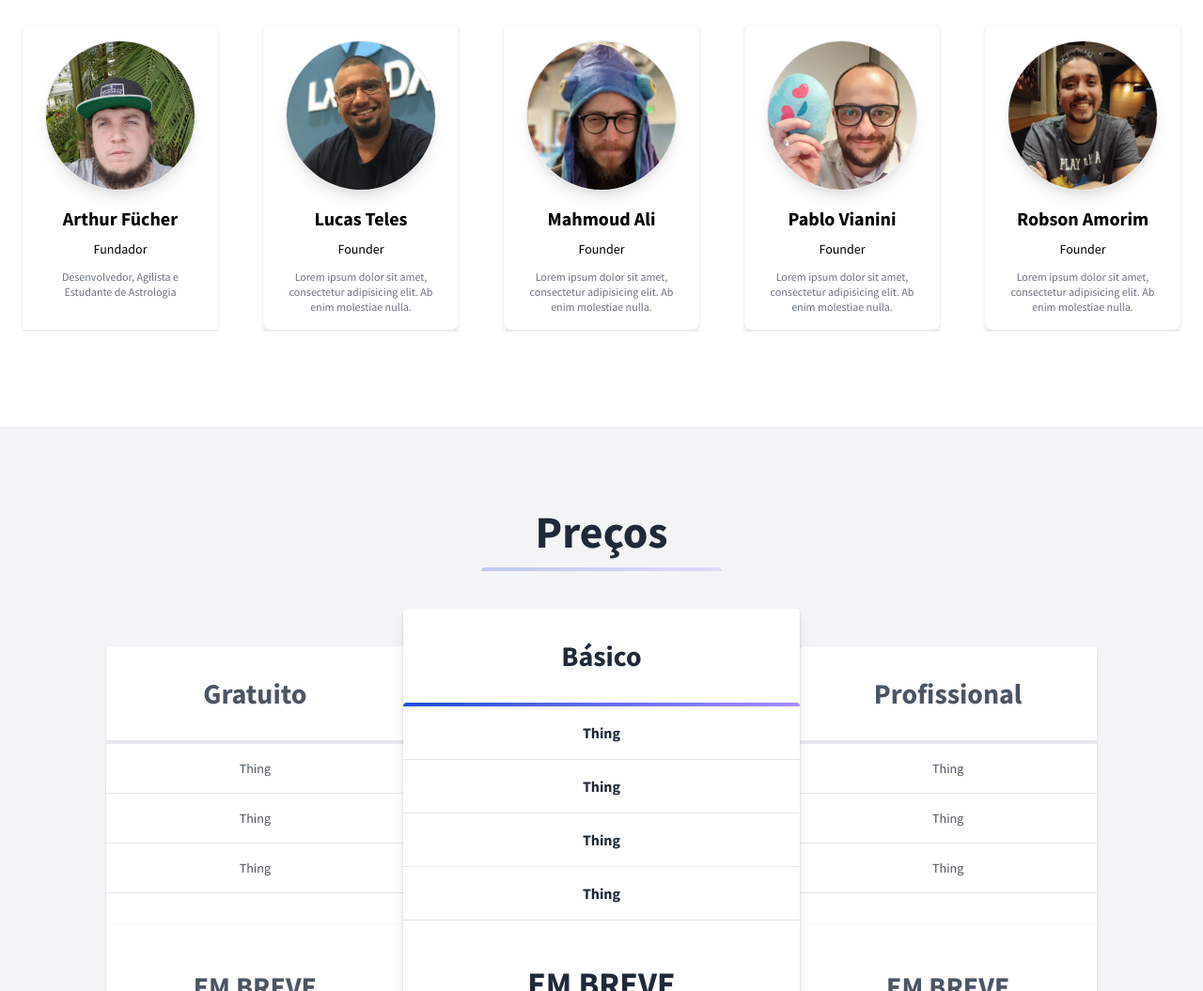
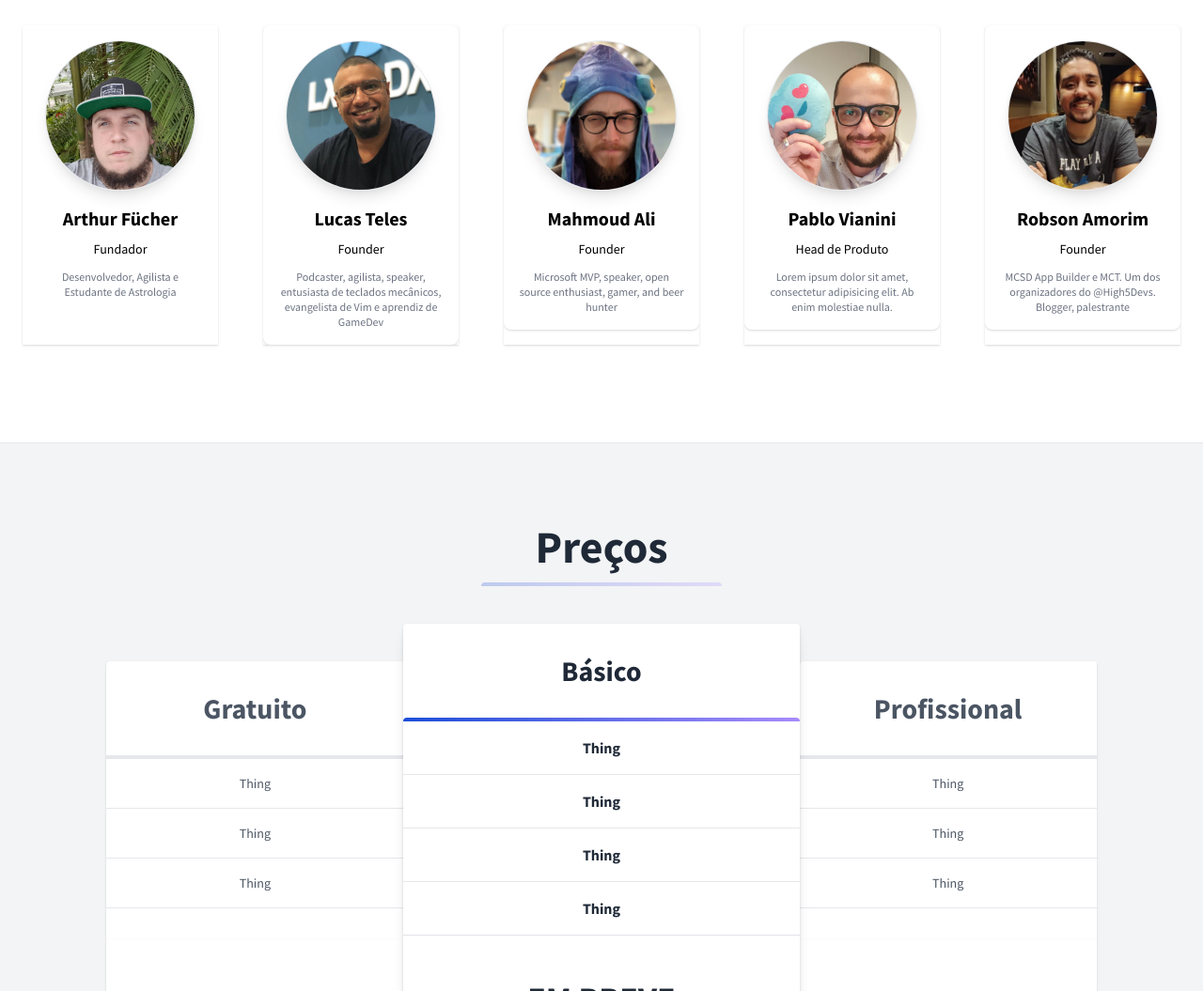
Before and after one commit to afucher/astro-app-site, a plain HTML site: page index.html in a window 1280 px wide. Shown: the part 2470-3525 px from the top of the page at 94% size. Drawn offline with nearby package versions, Linux system fonts and the light colour scheme.

Commit message:
adiciona info das pessoas

```diff
--- a/index.html
+++ b/index.html
@@ -276,7 +276,7 @@
                       <h6 class="mt-2 text-sm font-medium">Founder</h6>
 
                       <p class="text-xs text-gray-500 text-center mt-3">
-                          Lorem ipsum dolor sit amet, consectetur adipisicing elit. Ab enim molestiae nulla.
+                        Podcaster, agilista, speaker, entusiasta de teclados mecânicos, evangelista de Vim e aprendiz de GameDev
                       </p>
                   </div>
                 </div>
@@ -294,7 +294,7 @@
                     <h6 class="mt-2 text-sm font-medium">Founder</h6>
 
                     <p class="text-xs text-gray-500 text-center mt-3">
-                        Lorem ipsum dolor sit amet, consectetur adipisicing elit. Ab enim molestiae nulla.
+                      Microsoft MVP, speaker, open source enthusiast, gamer, and beer hunter
                     </p>
                 </div>
             </div>
@@ -309,7 +309,7 @@
                       </div>
 
                       <h2 class="mt-4 font-bold text-xl">Pablo Vianini</h2>
-                      <h6 class="mt-2 text-sm font-medium">Founder</h6>
+                      <h6 class="mt-2 text-sm font-medium">Head de Produto</h6>
 
                       <p class="text-xs text-gray-500 text-center mt-3">
                           Lorem ipsum dolor sit amet, consectetur adipisicing elit. Ab enim molestiae nulla.
@@ -330,7 +330,7 @@
                       <h6 class="mt-2 text-sm font-medium">Founder</h6>
 
                       <p class="text-xs text-gray-500 text-center mt-3">
-                          Lorem ipsum dolor sit amet, consectetur adipisicing elit. Ab enim molestiae nulla.
+                        MCSD App Builder e MCT. Um dos organizadores do @High5Devs. Blogger, palestrante
                       </p>
                   </div>
               </div>
```
